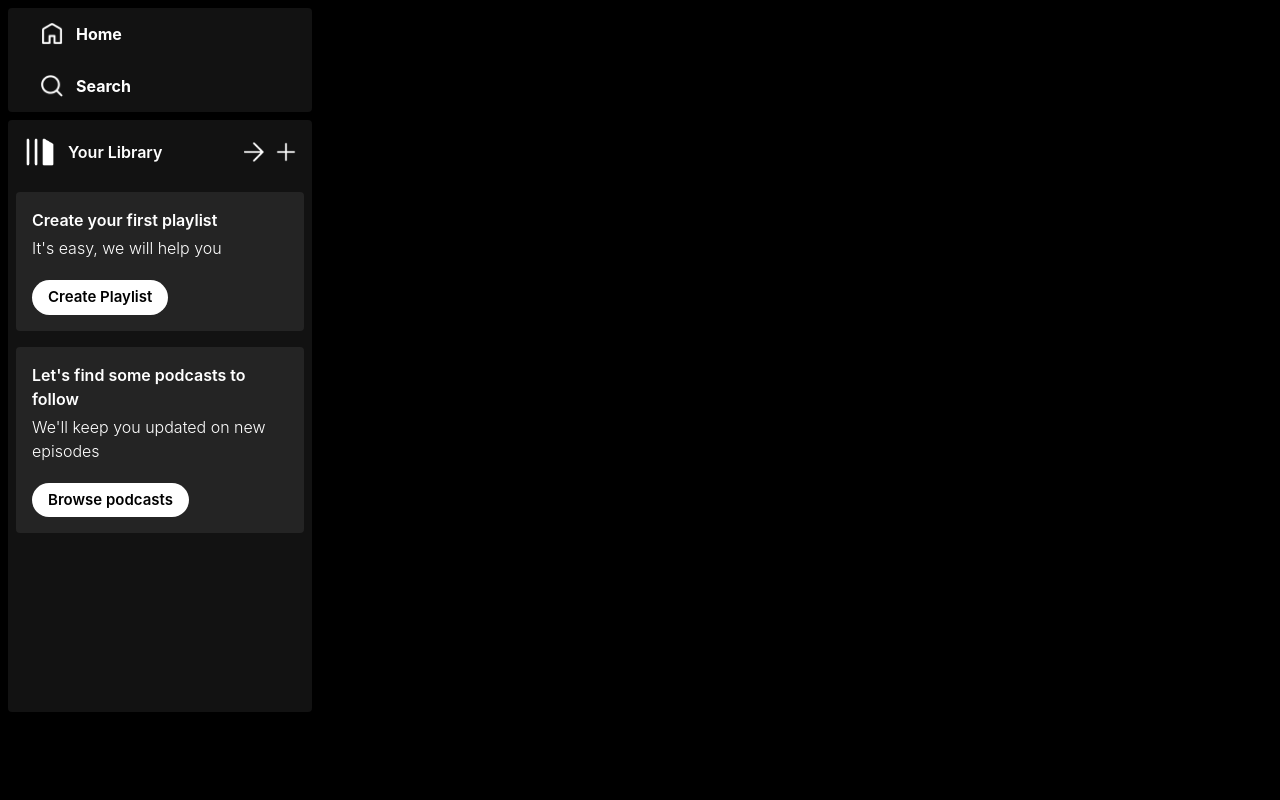
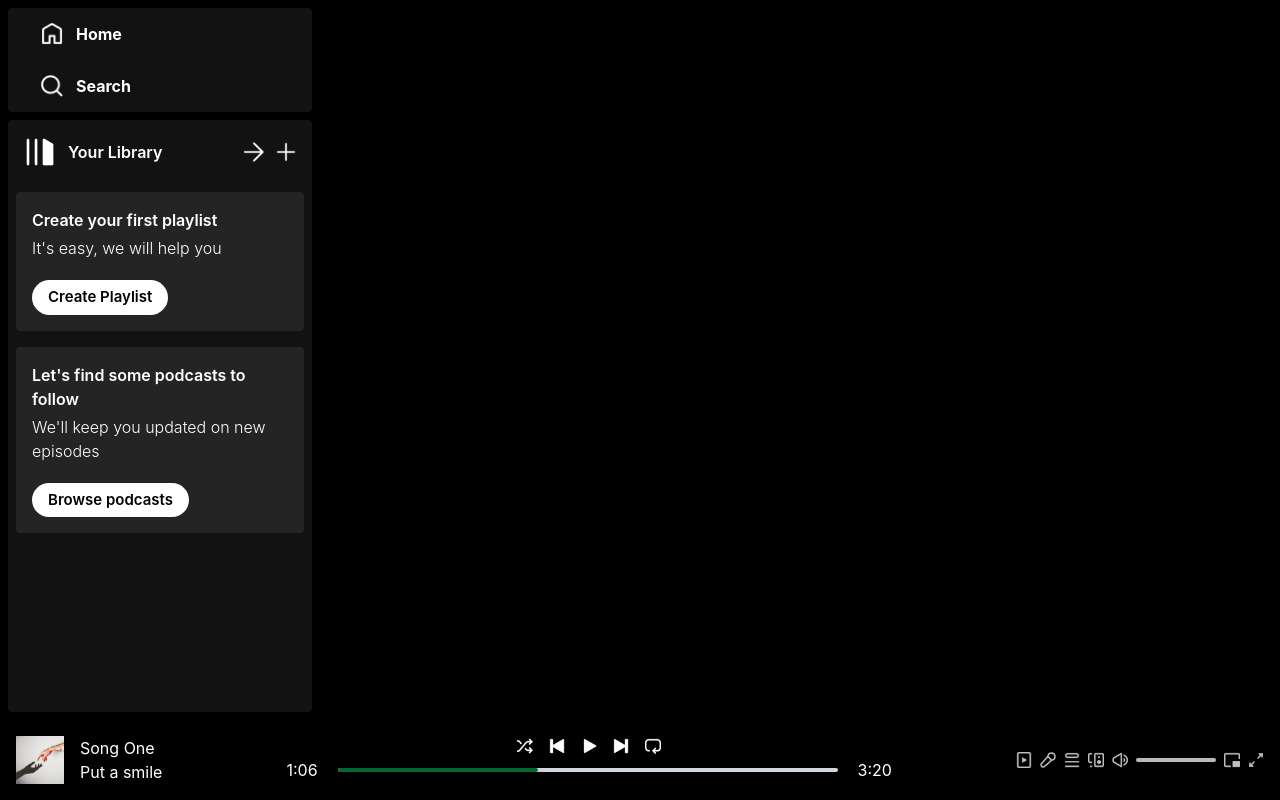
Before and after one commit to steven-frasica/spotify-clone, a React (Vite) app: page / in a window 1280 px wide. Built offline with nearby package versions, Linux system fonts and the light colour scheme.

Commit message:
finish Player component

```diff
--- a/src/App.jsx
+++ b/src/App.jsx
@@ -1,5 +1,6 @@
 import React from 'react'
 import Sidebar from './components/Sidebar'
+import Player from './components/Player'
 
 const App = () => {
   return (
@@ -7,6 +8,7 @@
       <div className="h-[90%] flex">
       <Sidebar />
       </div>
+      <Player />
     </div>
   )
 }
--- /dev/null
+++ b/src/components/Player.jsx
@@ -0,0 +1,44 @@
+import React from "react";
+import { assets, songsData } from "../assets/assets";
+
+const Player = () => {
+  return (
+    <div className="h-[10%] bg-black flex justify-between items-center text-white px-4">
+      <div className="lg:flex items-center gap-4">
+        <img className="w-12" src={songsData[0].image} alt="" />
+        <div>
+          <p>{songsData[0].name}</p>
+          <p>{songsData[0].desc.slice(0, 12)}</p>
+        </div>
+      </div>
+      <div className="flex flex-col items-center gap-1 m-auto">
+        <div className="flex gap-4">
+          <img className="w-4 cursor-pointer" src={assets.shuffle_icon} alt="" />
+          <img className="w-4 cursor-pointer" src={assets.prev_icon} alt="" />
+          <img className="w-4 cursor-pointer" src={assets.play_icon} alt="" />
+          <img className="w-4 cursor-pointer" src={assets.next_icon} alt="" />
+          <img className="w-4 cursor-pointer" src={assets.loop_icon} alt="" />
+        </div>
+        <div className="flex items-center gap-5">
+          <p>1:06</p>
+          <div className="w-[60vw] max-w-[500px] bg-gray-300 rounded-full cursor-pointer">
+            <hr className="h-1 border-none w-50 bg-green-800 rounded-full" />
+          </div>
+          <p>3:20</p>
+        </div>
+      </div>
+      <div className="hidden lg:flex items-center gap-2 opacity-75">
+        <img className="w-4" src={assets.plays_icon} alt="" />
+        <img className="w-4" src={assets.mic_icon} alt="" />
+        <img className="w-4" src={assets.queue_icon} alt="" />
+        <img className="w-4" src={assets.speaker_icon} alt="" />
+        <img className="w-4" src={assets.volume_icon} alt="" />
+        <div className="w-20 bg-slate-50 h-1 rounded"></div>
+        <img className="w-4" src={assets.mini_player_icon} alt="" />
+        <img className="w-4" src={assets.zoom_icon} alt="" />
+      </div>
+    </div>
+  );
+};
+
+export default Player;
```
